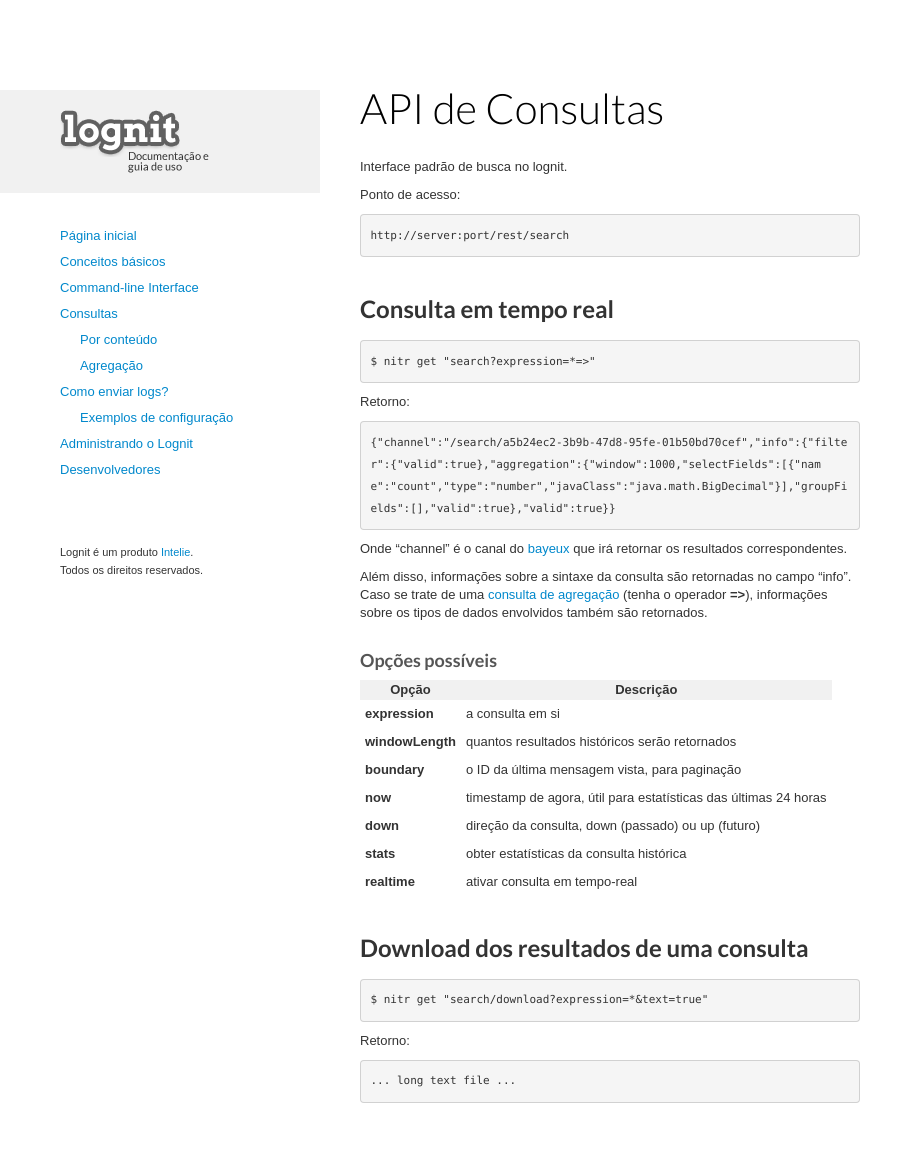
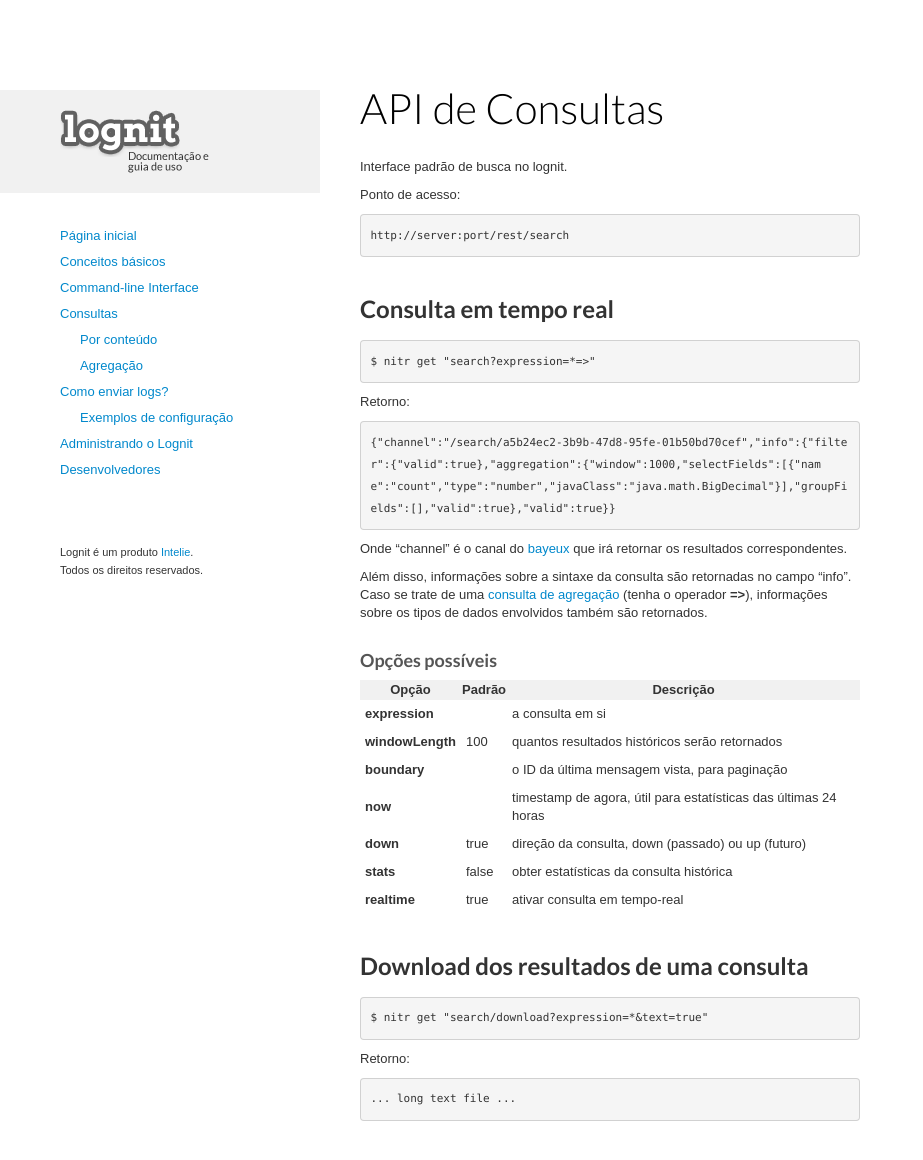
Before and after one commit to isabella232/lognit-docs, a Jekyll site: the page built from api/search.md, in a window 1280 px wide and 1211 px high. Shown: the top 1160 px of the window, without its empty margins (0-923 px from the left). Built offline with Jekyll 4.4.1, drawn with Linux system fonts in a browser that asks for light colours.

Commit message:
updating search api docs

```diff
--- a/api/search.md
+++ b/api/search.md
@@ -27,15 +27,15 @@
 
 ###Opções possíveis
 
-| Opção             | Descrição      |
-| ----------------- | ---------------|
-| **expression**    | a consulta em si |
-| **windowLength**  | quantos resultados históricos serão retornados |
-| **boundary**      | o ID da última mensagem vista, para paginação |
-| **now**           | timestamp de agora, útil para estatísticas das últimas 24 horas |
-| **down**          | direção da consulta, down (passado) ou up (futuro) |
-| **stats**         | obter estatísticas da consulta histórica |
-| **realtime**      | ativar consulta em tempo-real |
+| Opção            |Padrão   | Descrição      |
+|------------------|---------| ---------------|
+| **expression**   |         | a consulta em si |
+| **windowLength** | 100     | quantos resultados históricos serão retornados |
+| **boundary**     |         | o ID da última mensagem vista, para paginação |
+| **now**          |         | timestamp de agora, útil para estatísticas das últimas 24 horas |
+| **down**         | true    | direção da consulta, down (passado) ou up (futuro) |
+| **stats**        | false   | obter estatísticas da consulta histórica |
+| **realtime**     | true    | ativar consulta em tempo-real |
 
 ##Download dos resultados de uma consulta
 
```
